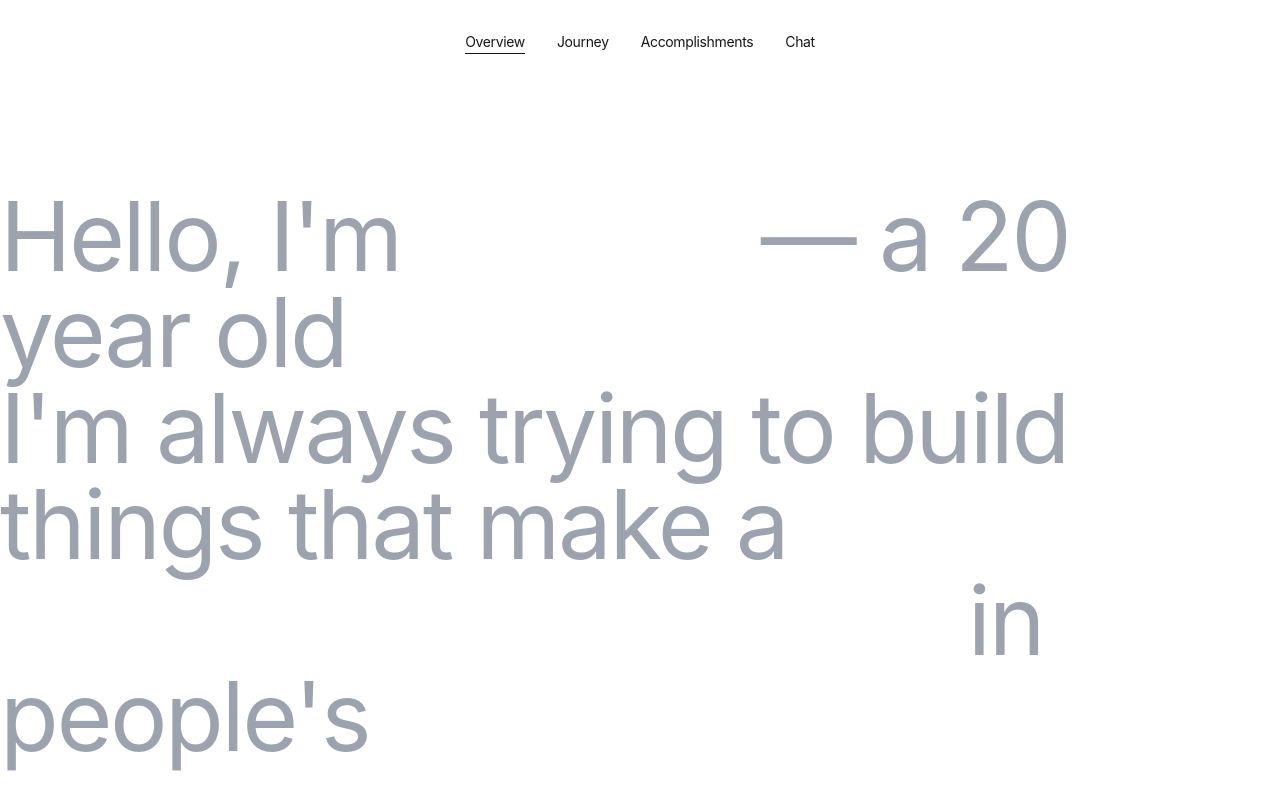
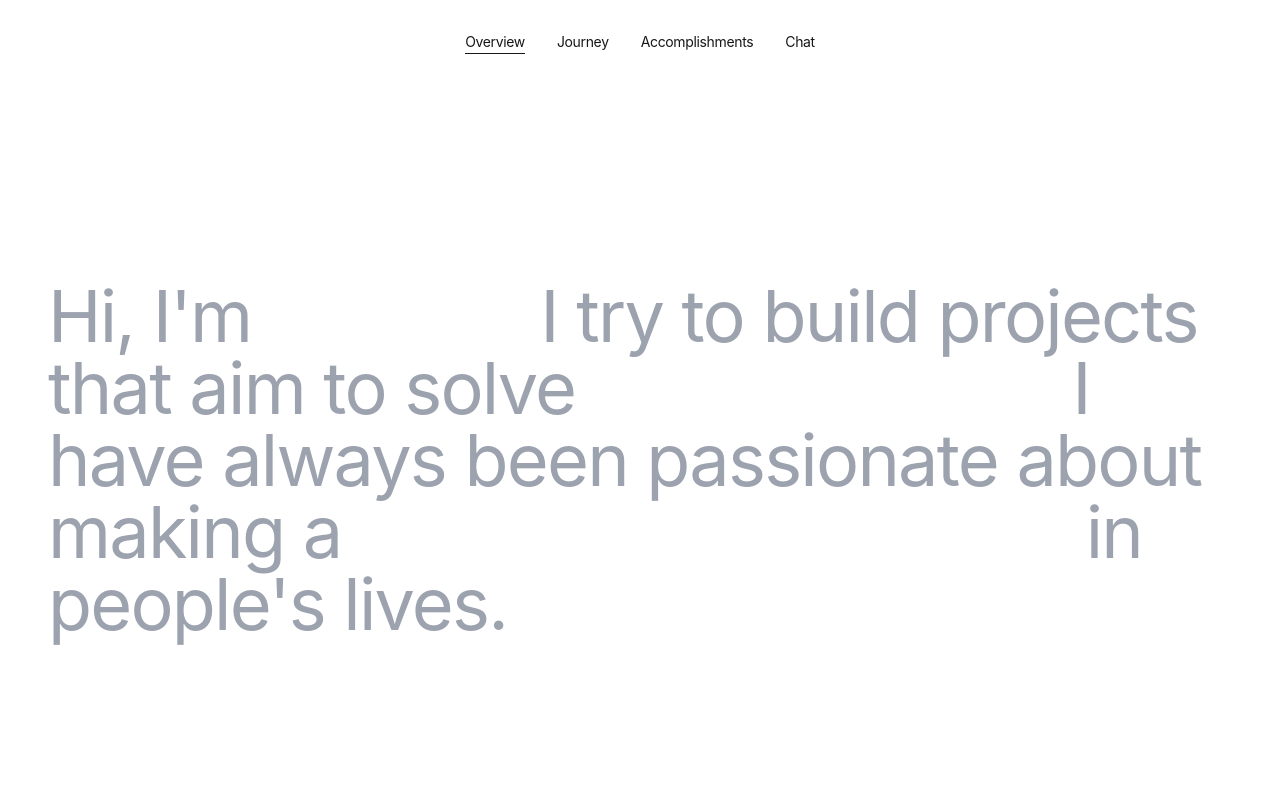
Before and after one commit to akeshwani2/ArhaanK, a Next.js app: page / in a window 1280 px wide. Shown: the top 800 px of the page. Built offline with nearby package versions, Linux system fonts and the light colour scheme.

Commit message:
UI changes

```diff
--- a/src/app/components/Overview.tsx
+++ b/src/app/components/Overview.tsx
@@ -54,20 +54,18 @@ const Overview = () => {
     <div className="min-h-[150vh] flex flex-col items-center">
       <div className="h-screen flex items-center justify-center">
         <div className="container">
-          <h1 className="text-3xl px-4 pb-4 md:px-0 lg:px-0 md:text-5xl lg:text-8xl tracking-tight w-full text-gray-400 animate-fade-in-up">
-            Hello, I'm{" "}
-            <span className="text-white animate-fade-in-up">Arhaan</span> — a
-            20 year old{" "}
-            <span className="text-white animate-fade-in-up-2">
-              {" "}
-              passionate founder.
+          <h1 className="text-3xl px-8 pb-12 md:px-0 lg:px-12 md:text-5xl lg:text-7xl tracking-tight w-full text-gray-400 animate-fade-in-up">
+            Hi, I'm{" "}
+            <span className="text-white animate-fade-in-up">Arhaan.</span> I try
+            to build projects that aim to solve{" "}
+            <span className="text-white animate-fade-in-up-3">
+              real problems.
             </span>{" "}
-            I'm always trying to build things that make a{" "}
-            <span className="text-white animate-fade-in-up-3">
+            I have always been passionate about making a{" "}
+            <span className="text-white animate-fade-in-up-4">
               meaningful difference
             </span>{" "}
-            in people's{" "}
-            <span className="text-white animate-fade-in-up-4">lives.</span>
+            in people's lives.
           </h1>
         </div>
       </div>
@@ -77,19 +75,21 @@ const Overview = () => {
         }`}
       >
         <div className="flex flex-col gap-2 order-1">
-        <p className="text-sm text-gray-400">
-            2024
-          </p>
+          <p className="text-sm text-gray-400">2024</p>
           <h1 className="text-2xl md:text-4xl text-white tracking-tight flex items-center gap-2">
-
             Lyra
           </h1>
           <p className="text-gray-400 text-sm md:text-lg">
-            AI companion for productivity, backed by NVIDIA's Inception Program. $5,000+ raised.
+            AI companion for productivity, backed by NVIDIA's Inception Program.
+            $5,000+ raised.
           </p>
 
           <div className="pt-4">
-            <Link href="https://lyra.services" target="_blank" rel="noopener noreferrer">
+            <Link
+              href="https://lyra.services"
+              target="_blank"
+              rel="noopener noreferrer"
+            >
               <button className="bg-transparent border border-white hover:bg-white hover:text-black transition-all duration-200 text-white px-4 py-2 rounded-lg w-fit">
                 View
               </button>
@@ -125,20 +125,20 @@ const Overview = () => {
         }`}
       >
         <div className="flex flex-col gap-2 order-1">
-        <p className="text-sm text-gray-400">
-            2025
-          </p>
+          <p className="text-sm text-gray-400">2025</p>
           <h1 className="text-2xl md:text-4xl text-white tracking-tight flex items-center gap-2">
-
             Sunday
           </h1>
           <p className="text-gray-400 text-sm md:text-lg">
             AI-powered web, email, & calendar assistant. $6,000+ raised.
           </p>
           <div className="pt-4">
-            <Link href="https://sundays.services" target="_blank" rel="noopener noreferrer">
+            <Link
+              href="https://sundays.services"
+              target="_blank"
+              rel="noopener noreferrer"
+            >
               <button className="bg-transparent border border-white hover:bg-white hover:text-black transition-all duration-200 text-white px-4 py-2 rounded-lg w-fit">
-
                 View
               </button>
             </Link>
@@ -173,9 +173,7 @@ const Overview = () => {
         }`}
       >
         <div className="flex flex-col gap-2 order-1">
-        <p className="text-sm text-gray-400">
-            2024
-          </p>
+          <p className="text-sm text-gray-400">2024</p>
           <h1 className="text-2xl md:text-4xl text-white tracking-tight">
             AK Notch
           </h1>
@@ -184,7 +182,11 @@ const Overview = () => {
             300+ users.
           </p>
           <div className="pt-4">
-            <Link href="https://github.com/akeshwani2/AK-Notch" target="_blank" rel="noopener noreferrer">
+            <Link
+              href="https://github.com/akeshwani2/AK-Notch"
+              target="_blank"
+              rel="noopener noreferrer"
+            >
               <button className="bg-transparent border border-white hover:bg-white hover:text-black transition-all duration-200 text-white px-4 py-2 rounded-lg w-fit">
                 View
               </button>
```
Lines whose indentation alone changed are shown as unchanged.
